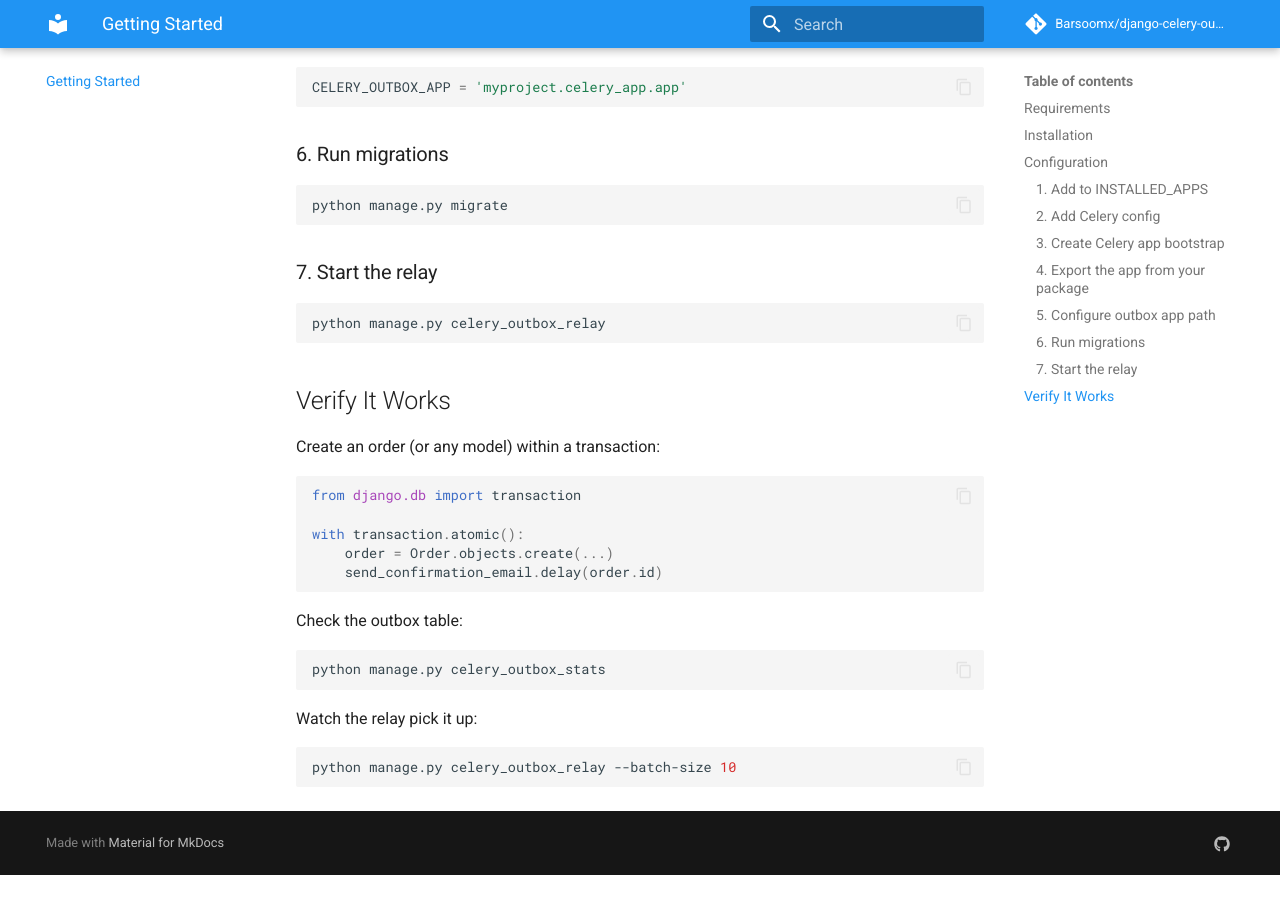
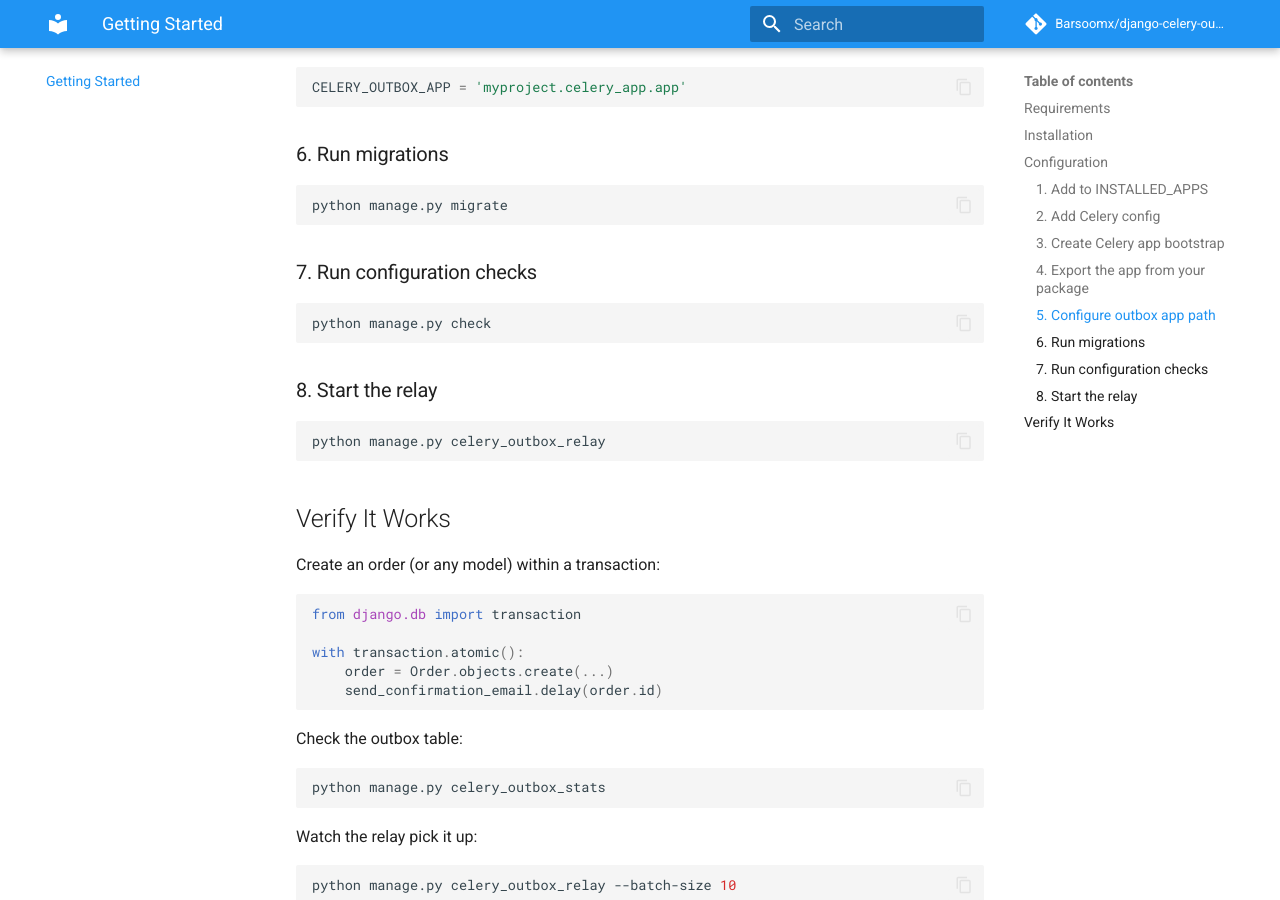
Before and after one commit to Barsoomx/django-celery-outbox, an MkDocs documentation site: the page built from docs/getting-started.md, in a window 1280 px wide and 900 px high, scrolled down 1995 px. Built offline with MkDocs 1.6.1 and Material for MkDocs 9.7.7, drawn with Linux system fonts in a browser that asks for light colours; comment, search, counter and statistics services are not loaded; before the commit the page ends 2870 px from its top, so only the background shows below that.

Commit message:
docs: document config validation checks

````diff
--- a/docs/getting-started.md
+++ b/docs/getting-started.md
@@ -96,7 +96,13 @@ CELERY_OUTBOX_APP = 'myproject.celery_app.app'
 python manage.py migrate
 ```
 
-### 7. Start the relay
+### 7. Run configuration checks
+
+```bash
+python manage.py check
+```
+
+### 8. Start the relay
 
 ```bash
 python manage.py celery_outbox_relay
````
Also changed, not shown: README.md (+1 -0 lines), docs/configuration.md (+1 -1 lines), docs/usage/excluded-tasks.md (+2 -0 lines).
